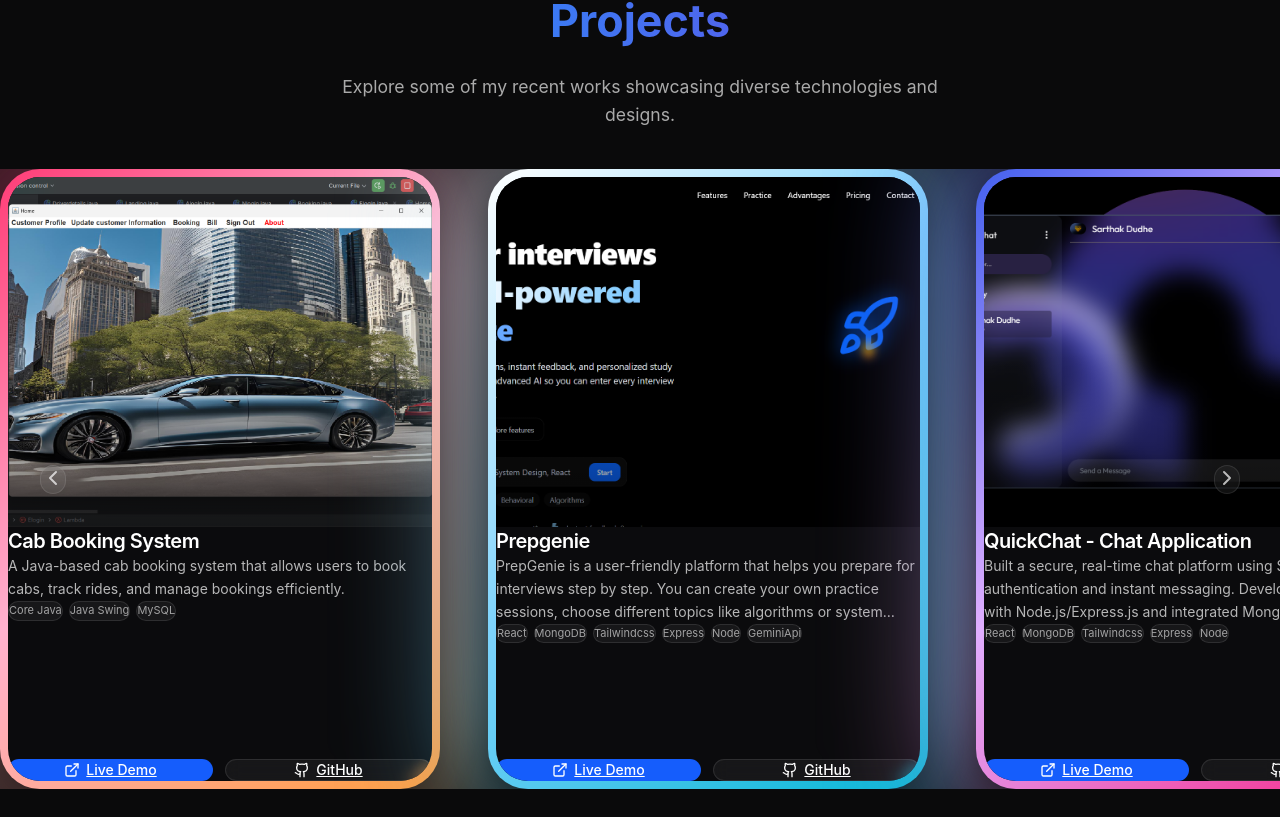
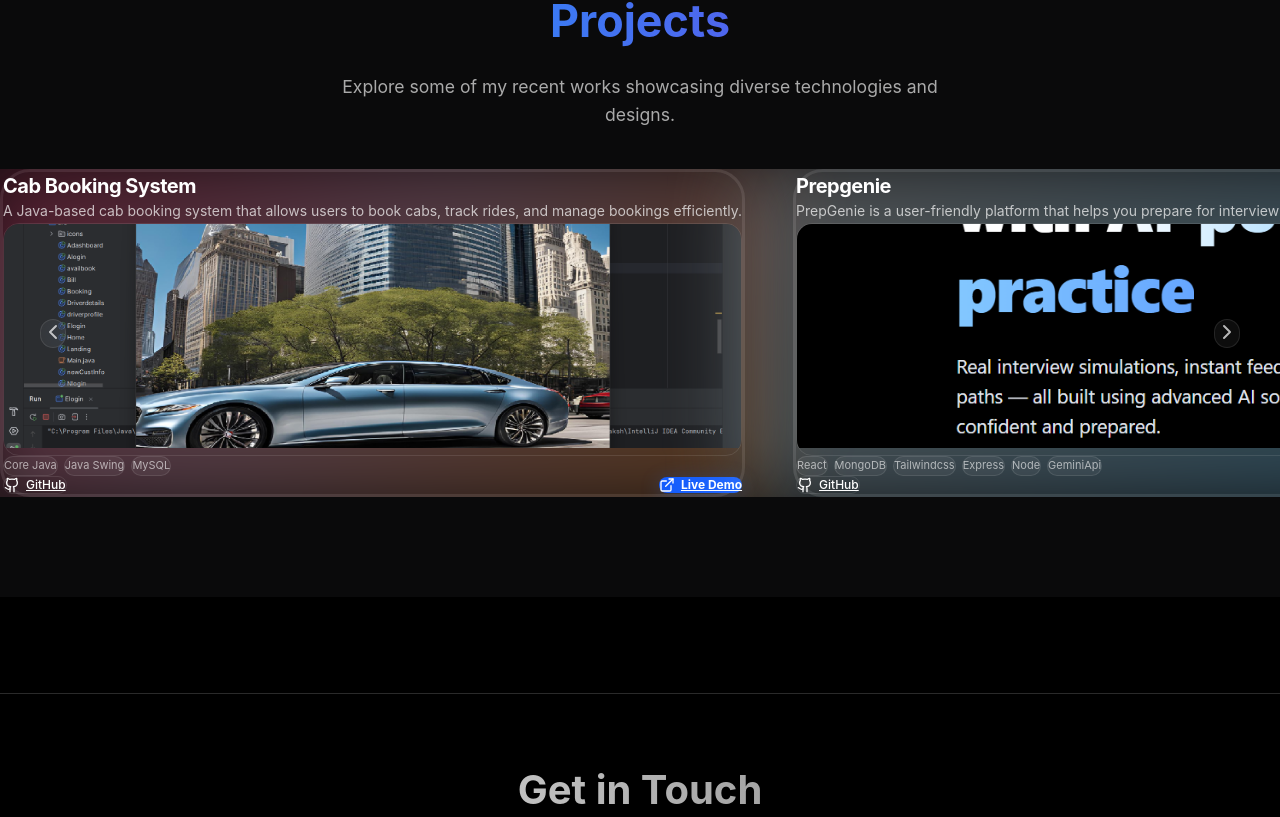
Before and after one commit to SarthakDudhe/Portfolio-Sarthak, a React (Vite) app in the folder my-app/: page / in a window 1280 px wide. Shown: the part 3483-4300 px from the top of the page. Built offline with nearby package versions, Linux system fonts and the light colour scheme.

Commit message:
feat: implement 3D interactive projects section with carousel and card components

```diff
--- a/my-app/src/components/Project.css
+++ b/my-app/src/components/Project.css
@@ -37,48 +37,20 @@
   display: none; /* Chrome/Safari */
 }
 
-/* Row card styling refactored to Vertical Premium Glow Card */
+/* Row card styling refactored to Vertical Premium 3D Card */
 .project-card-container {
-  width: 85vw;
-  max-width: 440px;
-  transition: transform 0.4s cubic-bezier(0.16, 1, 0.3, 1);
+  overflow: visible;
 }
 
-@media (min-width: 640px) {
-  .project-card-container {
-    width: 380px;
-  }
-}
-
-@media (min-width: 768px) {
-  .project-card-container {
-    width: 420px;
-  }
-}
-
-@media (min-width: 1024px) {
-  .project-card-container {
-    width: 440px;
-  }
-}
-
-/* Layer 1: Multicolor Glow */
+/* Layer 1: Multicolor Glow (Nested inside 3D Card Body) */
 .project-glow {
   position: absolute;
-  inset: 0;
-  transform: scale(1.08);
-  opacity: 0.65;
-  filter: blur(60px);
+  inset: -10px;
   pointer-events: none;
-  border-radius: 40px;
-  z-index: 0;
-  transition: opacity 0.4s cubic-bezier(0.16, 1, 0.3, 1), transform 0.4s cubic-bezier(0.16, 1, 0.3, 1);
-}
-
-/* Increase glow opacity on card hover */
-.project-card-container:hover .project-glow {
-  opacity: 0.85;
-  transform: scale(1.10);
+  border-radius: 30px;
+  filter: blur(40px);
+  z-index: -1;
+  transition: opacity 0.4s ease;
 }
 
 /* Layer 2: Gradient Border & Layer 3: Card Surface */
@@ -86,37 +58,24 @@
   position: relative;
   z-index: 10;
   width: 100%;
-  height: 560px;
-  border: 8px solid transparent;
-  border-radius: 40px;
+  border: 1px solid rgba(255, 255, 255, 0.1);
+  border-radius: 30px;
   background:
     linear-gradient(#0B0B0D, #0B0B0D) padding-box,
     var(--project-gradient) border-box;
+  border-width: 3px;
   color: white;
   display: flex;
   flex-direction: column;
-  overflow: hidden;
+  overflow: visible; /* CRITICAL for 3D card pop-outs */
   cursor: default;
-  transition: transform 0.4s cubic-bezier(0.16, 1, 0.3, 1), filter 0.4s cubic-bezier(0.16, 1, 0.3, 1);
-  box-shadow: 0 10px 30px rgba(0, 0, 0, 0.5);
+  transition: border-color 0.4s ease, box-shadow 0.4s ease;
+  box-shadow: 0 10px 35px rgba(0, 0, 0, 0.6);
 }
 
-@media (min-width: 640px) {
-  .project-card {
-    height: 600px;
-  }
-}
-
-@media (min-width: 768px) {
-  .project-card {
-    height: 620px;
-  }
-}
-
-/* Card hover animation */
-.project-card-container:hover .project-card {
-  transform: translateY(-8px) scale(1.02);
-  filter: brightness(1.15);
+/* Card hover glow boost */
+.project-card:hover {
+  box-shadow: 0 15px 45px rgba(0, 0, 0, 0.8);
 }
 
 /* Scroll adjustments */
--- a/my-app/src/components/Project.jsx
+++ b/my-app/src/components/Project.jsx
@@ -1,6 +1,7 @@
 import React, { useRef } from "react";
 import { ChevronLeft, ChevronRight, ExternalLink, Github } from "lucide-react";
 import { motion } from "framer-motion";
+import { CardBody, CardContainer, CardItem } from "./ui/3d-card";
 import cbs from "../assets/CBSJAVA.png";
 import prepgenie from "../assets/Prepgenie.png";
 import chat from "../assets/Quickchat.png";
@@ -87,43 +88,59 @@
               whileInView={{ opacity: 1, y: 0 }}
               viewport={{ once: true, margin: "-50px" }}
               transition={{ duration: 0.8, ease: "easeOut" }}
-              className="project-card-container relative snap-center flex-shrink-0 py-8 px-4 group overflow-visible isolate"
+              className="snap-center flex-shrink-0 overflow-visible py-4"
             >
-              {/* LAYER 1 — MULTICOLOR GLOW (behind card) */}
-              <div
-                className="project-glow"
-                style={{
-                  background: project.gradient,
-                }}
-              />
-
-              {/* LAYER 2 — GRADIENT BORDER & LAYER 3 — CARD SURFACE */}
-              <div
-                className="project-card"
+              <CardContainer containerClassName="py-0 px-2 sm:px-4">
+                <CardBody
+                  className="project-card relative group/card border-white/10 w-[82vw] sm:w-[28rem] md:w-[30rem] h-auto rounded-[30px] p-6 border shadow-[0_10px_35px_rgba(0,0,0,0.6)] flex flex-col justify-between text-left overflow-visible"
                   style={{
                     '--project-gradient': project.gradient,
                   }}
                 >
-                {/* Top Section: Image */}
-                <div className="project-card-image-wrapper w-full h-[58%] overflow-hidden relative">
+                  {/* LAYER 1 — MULTICOLOR GLOW (behind card content, tilting in 3D) */}
+                  <div
+                    className="project-glow opacity-30 group-hover/card:opacity-60 transition-opacity duration-300 absolute inset-0 scale-[1.05] blur-[40px] pointer-events-none rounded-[30px]"
+                    style={{
+                      background: project.gradient,
+                      zIndex: -1,
+                    }}
+                  />
+
+                  <div>
+                    {/* Top Section: Title & Description */}
+                    <CardItem
+                      translateZ="50"
+                      className="text-white font-bold text-lg md:text-xl mb-1 tracking-tight"
+                    >
+                      {project.title}
+                    </CardItem>
+                    <CardItem
+                      as="p"
+                      translateZ="60"
+                      className="text-white/70 text-xs md:text-sm leading-relaxed mb-4 font-normal"
+                    >
+                      {project.description}
+                    </CardItem>
+
+                    {/* Middle Section: Image */}
+                    <CardItem
+                      translateZ="100"
+                      rotateX={10}
+                      rotateZ={-2}
+                      className="w-full mb-5 overflow-hidden rounded-2xl border border-white/10"
+                    >
                       <img
                         src={project.image}
                         alt={project.title}
-                    className="w-full h-full object-cover group-hover:scale-[1.03] transition-transform duration-500"
+                        className="w-full h-48 sm:h-52 md:h-56 object-cover group-hover/card:scale-[1.05] transition-transform duration-500"
                       />
-                  <div className="absolute inset-0 bg-gradient-to-t from-black/50 via-transparent to-transparent pointer-events-none" />
-                </div>
+                    </CardItem>
 
-                {/* Bottom Section: Content */}
-                <div className="project-card-content w-full h-[42%] p-5 sm:p-6 md:p-7 flex flex-col justify-between text-left">
-                  <div>
-                    <h3 className="text-white font-semibold text-lg md:text-xl mb-2 tracking-tight transition-colors">
-                      {project.title}
-                    </h3>
-                    <p className="text-white/70 text-xs md:text-sm leading-relaxed mb-3 line-clamp-3 font-normal">
-                      {project.description}
-                    </p>
-                    <div className="flex flex-wrap gap-1.5 mb-3">
+                    {/* Tech Tags */}
+                    <CardItem
+                      translateZ="40"
+                      className="flex flex-wrap gap-1.5 mb-6"
+                    >
                       {project.tags.map((tag, idx) => (
                         <span
                           key={idx}
@@ -132,32 +149,39 @@
                           {tag}
                         </span>
                       ))}
-                    </div>
+                    </CardItem>
                   </div>
 
-                  {/* Buttons Section */}
-                  <div className="flex gap-3 w-full mt-auto">
-                    <a
+                  {/* Bottom Section: Buttons */}
+                  <div className="flex justify-between items-center mt-2 w-full">
+                    <CardItem
+                      translateZ={30}
+                      translateX={-15}
+                      as="a"
+                      href={project.githubLink}
+                      target="_blank"
+                      rel="noopener noreferrer"
+                      className="px-4 py-2 rounded-xl text-xs font-medium text-white flex items-center gap-1.5 border border-white/10 hover:bg-white/5 transition-colors cursor-pointer"
+                    >
+                      <Github size={14} className="md:size-4" />
+                      <span>GitHub</span>
+                    </CardItem>
+
+                    <CardItem
+                      translateZ={30}
+                      translateX={15}
+                      as="a"
                       href={project.liveLink}
                       target="_blank"
                       rel="noopener noreferrer"
-                      className="flex-1 flex items-center justify-center gap-1.5 px-4 py-2 bg-blue-600 hover:bg-blue-500 text-white rounded-full text-xs md:text-sm font-medium transition-all hover:shadow-[0_0_15px_rgba(59,130,246,0.5)] hover:scale-[1.02] cursor-pointer"
+                      className="px-4 py-2 rounded-xl bg-blue-600 text-white text-xs font-bold flex items-center gap-1.5 hover:bg-blue-500 transition-colors cursor-pointer shadow-[0_4px_20px_rgba(59,130,246,0.3)]"
                     >
                       <ExternalLink size={14} className="md:size-4" />
                       <span>Live Demo</span>
-                    </a>
-                    <a
-                      href={project.githubLink}
-                      target="_blank"
-                      rel="noopener noreferrer"
-                      className="flex-1 flex items-center justify-center gap-1.5 px-4 py-2 bg-white/5 border border-white/10 hover:bg-white/10 text-white rounded-full text-xs md:text-sm font-medium transition-all hover:shadow-[0_0_15px_rgba(255,255,255,0.15)] hover:scale-[1.02] cursor-pointer backdrop-blur-sm"
-                    >
-                      <Github size={14} className="md:size-4" />
-                      <span>GitHub</span>
-                    </a>
+                    </CardItem>
                   </div>
-                </div>
-              </div>
+                </CardBody>
+              </CardContainer>
             </motion.div>
           ))}
         </div>
--- /dev/null
+++ b/my-app/src/components/ui/3d-card.jsx
@@ -0,0 +1,118 @@
+import React, { createContext, useState, useContext, useRef, useEffect } from "react";
+import { cn } from "../../lib/utils";
+
+const MouseEnterContext = createContext(undefined);
+
+export const CardContainer = ({ children, className, containerClassName }) => {
+  const containerRef = useRef(null);
+  const [isMouseEntered, setIsMouseEntered] = useState(false);
+
+  const handleMouseMove = (e) => {
+    if (!containerRef.current) return;
+    const { left, top, width, height } = containerRef.current.getBoundingClientRect();
+    const x = (e.clientX - left - width / 2) / 20;
+    const y = (e.clientY - top - height / 2) / 20;
+    containerRef.current.style.transform = `rotateY(${x}deg) rotateX(${-y}deg)`;
+  };
+
+  const handleMouseEnter = (e) => {
+    setIsMouseEntered(true);
+    if (!containerRef.current) return;
+  };
+
+  const handleMouseLeave = (e) => {
+    if (!containerRef.current) return;
+    setIsMouseEntered(false);
+    containerRef.current.style.transform = `rotateY(0deg) rotateX(0deg)`;
+  };
+
+  return (
+    <MouseEnterContext.Provider value={[isMouseEntered, setIsMouseEntered]}>
+      <div
+        className={cn(
+          "py-4 flex items-center justify-center",
+          containerClassName
+        )}
+        style={{
+          perspective: "1000px",
+        }}
+      >
+        <div
+          ref={containerRef}
+          onMouseEnter={handleMouseEnter}
+          onMouseMove={handleMouseMove}
+          onMouseLeave={handleMouseLeave}
+          className={cn(
+            "flex items-center justify-center relative transition-all duration-200 ease-linear",
+            className
+          )}
+          style={{
+            transformStyle: "preserve-3d",
+          }}
+        >
+          {children}
+        </div>
+      </div>
+    </MouseEnterContext.Provider>
+  );
+};
+
+export const CardBody = ({ children, className }) => {
+  return (
+    <div
+      className={cn(
+        "h-auto w-auto [transform-style:preserve-3d] [&>*]:[transform-style:preserve-3d]",
+        className
+      )}
+    >
+      {children}
+    </div>
+  );
+};
+
+export const CardItem = ({
+  as: Tag = "div",
+  children,
+  className,
+  translateX = 0,
+  translateY = 0,
+  translateZ = 0,
+  rotateX = 0,
+  rotateY = 0,
+  rotateZ = 0,
+  ...rest
+}) => {
+  const ref = useRef(null);
+  const [isMouseEntered] = useContext(MouseEnterContext) || [false];
+
+  useEffect(() => {
+    handleAnimations();
+  }, [isMouseEntered]);
+
+  const handleAnimations = () => {
+    if (!ref.current) return;
+    if (isMouseEntered) {
+      ref.current.style.transform = `translateX(${translateX}px) translateY(${translateY}px) translateZ(${translateZ}px) rotateX(${rotateX}deg) rotateY(${rotateY}deg) rotateZ(${rotateZ}deg)`;
+    } else {
+      ref.current.style.transform = `translateX(0px) translateY(0px) translateZ(0px) rotateX(0deg) rotateY(0deg) rotateZ(0deg)`;
+    }
+  };
+
+  return (
+    <Tag
+      ref={ref}
+      className={cn("w-fit transition duration-200 ease-linear", className)}
+      {...rest}
+    >
+      {children}
+    </Tag>
+  );
+};
+
+export const useMouseEnter = () => {
+  const context = useContext(MouseEnterContext);
+  if (context === undefined) {
+    throw new Error("useMouseEnter must be used within a MouseEnterProvider");
+  }
+  return context;
+};
```
Lines whose indentation alone changed are shown as unchanged.
